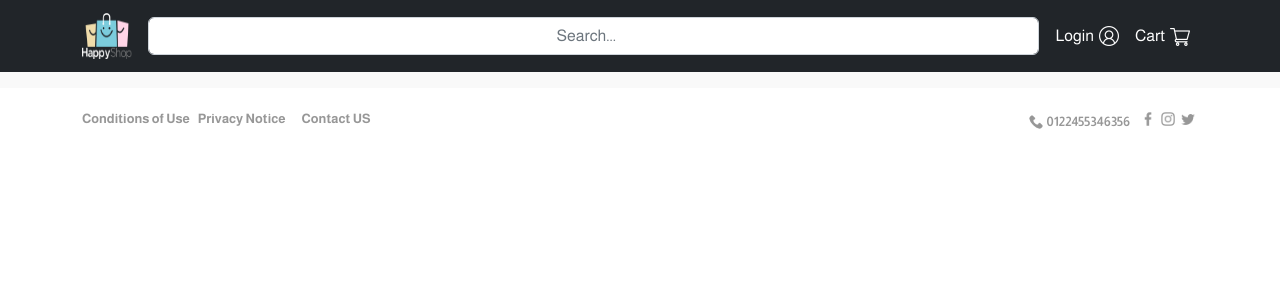
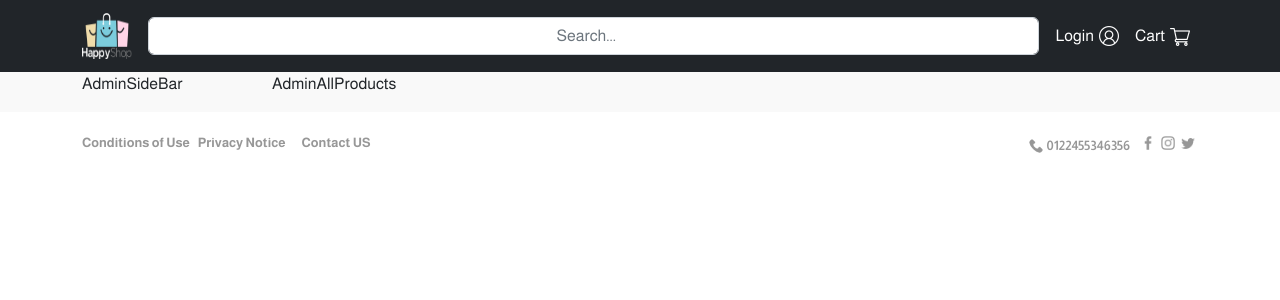
Before and after one commit to saeedmhmoud100/Full-ecommerce-react, a React (Create React App) app: page /admin/allProducts in a window 1280 px wide. Shown: the top 300 px of the page. Built offline with nearby package versions, Linux system fonts and the light colour scheme.

Commit message:
starting design in Admin Panel

```diff
--- a/src/App.js
+++ b/src/App.js
@@ -11,6 +11,7 @@
 import ProductDetailsPage from "./Pages/Products/ProductDetailsPage";
 import CartPage from "./Pages/Cart/CartPage";
 import ChoosePayMethoudPage from "./Pages/Checkout/ChoosePayMethoudPage";
+import AdminAllProductsPages from "./Pages/Admin/AdminAllProductsPage";
 
 function App() {
     // Go to in the top when go to another page
@@ -33,7 +34,7 @@
             <Route path={'/products/:id'} element={<ProductDetailsPage />} />
             <Route path={'/cart'} element={<CartPage />} />
             <Route path={'/order/paymethoud'} element={<ChoosePayMethoudPage />} />
-
+            <Route path={'/admin/allProducts'} element={<AdminAllProductsPages />} />
 
         </Routes>
         <Footer/>
--- /dev/null
+++ b/src/Components/Admin/AdminAllProducts.js
@@ -0,0 +1,11 @@
+import React from 'react'
+
+function AdminAllProducts(){
+    return(
+        <div>
+            AdminAllProducts
+        </div>
+    )
+}
+
+export default AdminAllProducts
--- /dev/null
+++ b/src/Components/Admin/AdminSideBar.js
@@ -0,0 +1,11 @@
+import React from 'react'
+
+function AdminSideBar(){
+    return(
+        <div>
+            AdminSideBar
+        </div>
+    )
+}
+
+export default AdminSideBar
--- /dev/null
+++ b/src/Pages/Admin/AdminAllProductsPage.js
@@ -0,0 +1,22 @@
+import React from "react";
+import {Col, Container, Row} from "react-bootstrap";
+import AdminSideBar from "../../Components/Admin/AdminSideBar";
+import AdminAllProducts from "../../Components/Admin/AdminAllProducts";
+
+function AdminAllProductsPages() {
+
+    return (
+        <Container>
+            <Row>
+                <Col sm='3' xs='2' md='2'>
+                    <AdminSideBar />
+                </Col>
+                <Col sm='9' xs='10' md='10'>
+                    <AdminAllProducts />
+                </Col>
+            </Row>
+        </Container>
+    );
+}
+
+export default AdminAllProductsPages;
--- a/src/Pages/Auth/LoginPage.js
+++ b/src/Pages/Auth/LoginPage.js
@@ -33,19 +33,19 @@
                 </Col>
 
 
-                {/*<label className="mx-auto my-4">*/}
-                {/*    <Link to="/admin/allproducts" style={{textDecoration:'none'}}>*/}
-                {/*        <span style={{ cursor: "pointer" }} className="text-danger">*/}
-                {/*            الدخول ادمن*/}
-                {/*        </span>*/}
-                {/*    </Link>*/}
-
-                {/*    <Link to="/user/allorders" style={{textDecoration:'none'}}>*/}
-                {/*        <span style={{ cursor: "pointer" }} className="text-danger mx-3">*/}
-                {/*            الدخول مستخدم*/}
-                {/*        </span>*/}
-                {/*    </Link>*/}
-                {/*</label>*/}
+                <label className="my-4">
+                    <Link to="/admin/allproducts" style={{textDecoration:'none'}}>
+                        <span style={{ cursor: "pointer" }} className="text-danger">
+                            Login as an Admin
+                        </span>
+                    </Link>
+                    <br/>
+                    <Link to="/user/allorders" style={{textDecoration:'none'}}>
+                        <span style={{ cursor: "pointer" }} className="text-danger">
+                            Login as a user
+                        </span>
+                    </Link>
+                </label>
             </Row>
         </Container>
     )
```
